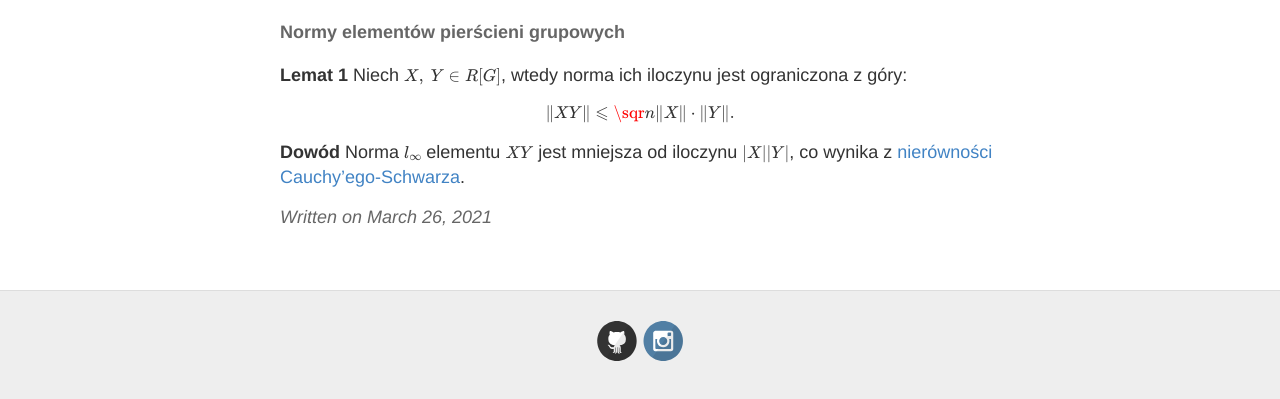
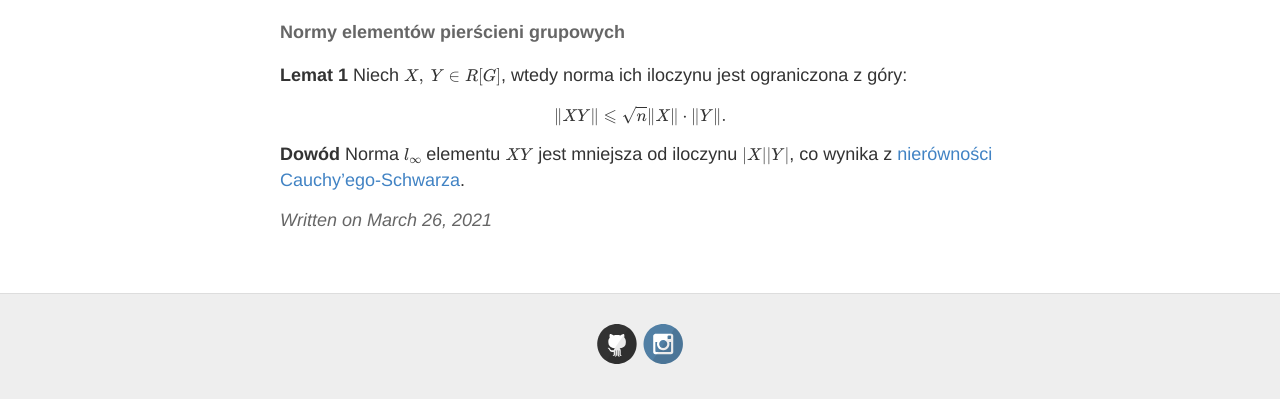
Before and after one commit to keIpie/keIpie.github.io, a Jekyll site: the page built from rg/_posts/2021-3-26-gr_lwe.md, in a window 1280 px wide. Shown: the part 1011-1410 px from the top of the page. Built offline with Jekyll 4.4.1, drawn with Linux system fonts in a browser that asks for light colours; formulas are drawn with MathJax 3.

Commit message:
gr zanurzenia

```diff
--- a/rg/_posts/2021-3-26-gr_lwe.md
+++ b/rg/_posts/2021-3-26-gr_lwe.md
@@ -33,7 +33,7 @@ może być wykorzystana w atakach zawsze gdy wielomian $(x-1)$ dzieli $f(x)$ nad
 
 **Lemat 1** Niech $X,~Y \in R[G]$, wtedy norma ich iloczynu jest ograniczona z góry:
 
-$$ \| XY \| \leqslant \sqr{n} \| X \| \cdot \| Y \|. $$
+$$ \| XY \| \leqslant \sqrt{n} \| X \| \cdot \| Y \|. $$
 
 **Dowód** Norma $l_{\infty}$ elementu $XY$ jest mniejsza od iloczynu $\|X\|\|Y\|$, co wynika
 z [nierówności Cauchy'ego-Schwarza](https://pl.wikipedia.org/wiki/Nier%C3%B3wno%C5%9B%C4%87_Cauchy%E2%80%99ego-Schwarza).
```
